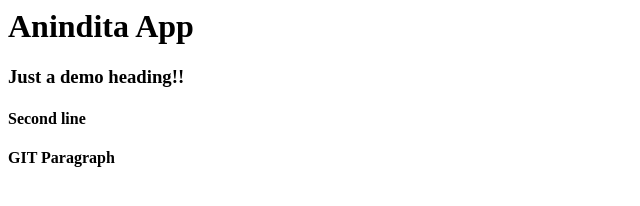
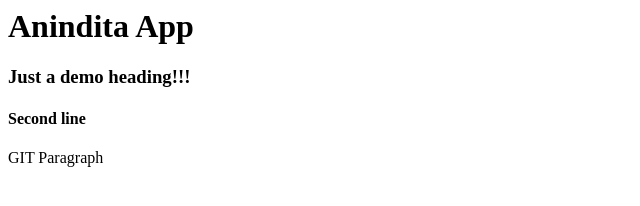
Before and after one commit to AninditaDasAryan/myapp_sample_1, a plain HTML site: page index.html in a window 1280 px wide. Shown: the full height of the page, 0-640 px from the left. Drawn offline with Linux system fonts and the light colour scheme.

Commit message:
Initiate commit

```diff
--- a/index.html
+++ b/index.html
@@ -2,8 +2,8 @@
 <body>
 
 <h1>Anindita App</h1>
-<h3>Just a demo heading!!</h3>
-<h4> Second line<h4>
+<h3>Just a demo heading!!!</h3>
+<h4> Second line</h4>
 <p>GIT Paragraph</p>
 
 </body>
```
